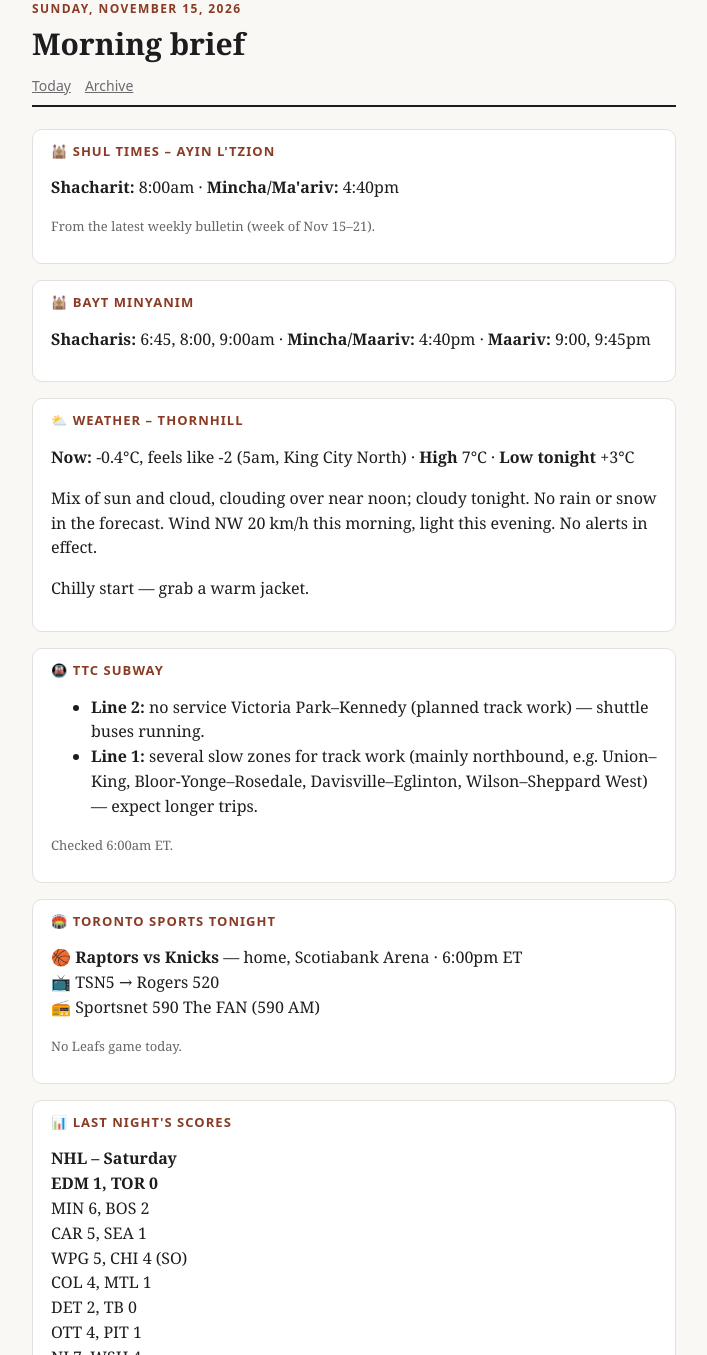
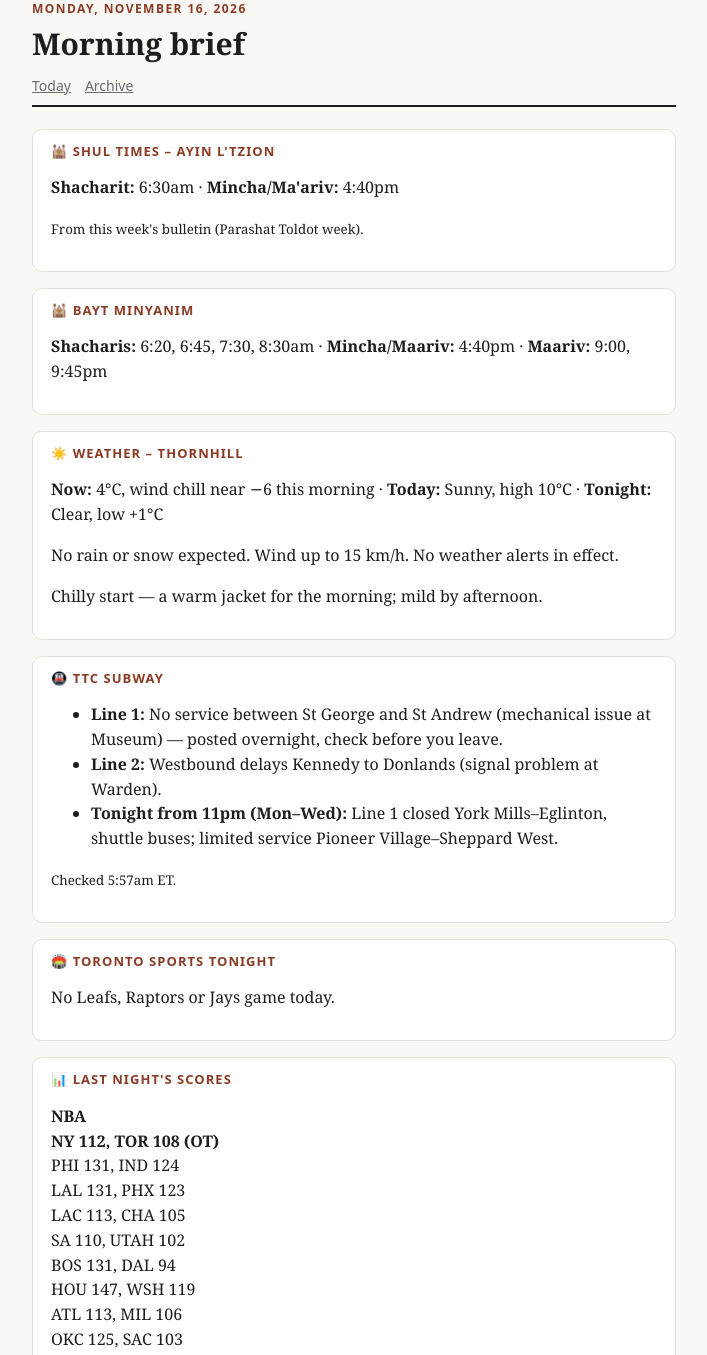
Before and after one commit to mikeyopp2/morningbrief, a plain HTML site: page index.html in a window 1280 px wide. Shown: the part 25-1380 px from the top of the page, without its empty margins (286-993 px from the left). Drawn offline with Linux system fonts and the light colour scheme.

Commit message:
Morning brief 2026-11-16
Co-Authored-By: Claude Opus 5.5 <noreply@anthropic.com>
Claude-Session: https://claude.ai/code/session_01W1ANss1ZCicwy2kjuK4vxe

```diff
--- a/index.html
+++ b/index.html
@@ -23,32 +23,43 @@ a{color:var(--accent)}
 footer{font:12px/1.5 system-ui,sans-serif;color:var(--muted);text-align:center;margin-top:24px;padding-top:12px;border-top:1px solid var(--line)}
 </style></head>
 <body><div class="wrap">
-<header><div class="kicker">Sunday, November 15, 2026</div><h1>Morning brief</h1>
+<header><div class="kicker">Monday, November 16, 2026</div><h1>Morning brief</h1>
 <nav><a href="index.html">Today</a><a href="archive.html">Archive</a></nav></header>
-<section><h2>🕍 Shul times – Ayin L'Tzion</h2>
-<p><b>Shacharit:</b> 8:00am · <b>Mincha/Ma'ariv:</b> 4:40pm</p>
-<p style="font-size:13px;color:#666">From the latest weekly bulletin (week of Nov 15–21).</p></section>
-<section><h2>🕍 BAYT minyanim</h2>
-<p><b>Shacharis:</b> 6:45, 8:00, 9:00am · <b>Mincha/Maariv:</b> 4:40pm · <b>Maariv:</b> 9:00, 9:45pm</p></section>
-<section><h2>⛅ Weather – Thornhill</h2>
-<p><b>Now:</b> -0.4°C, feels like -2 (5am, King City North) · <b>High</b> 7°C · <b>Low tonight</b> +3°C</p>
-<p>Mix of sun and cloud, clouding over near noon; cloudy tonight. No rain or snow in the forecast. Wind NW 20 km/h this morning, light this evening. No alerts in effect.</p>
-<p>Chilly start — grab a warm jacket.</p></section>
-<section><h2>🚇 TTC subway</h2>
-<ul><li><b>Line 2:</b> no service Victoria Park–Kennedy (planned track work) — shuttle buses running.</li>
-<li><b>Line 1:</b> several slow zones for track work (mainly northbound, e.g. Union–King, Bloor-Yonge–Rosedale, Davisville–Eglinton, Wilson–Sheppard West) — expect longer trips.</li></ul>
-<p style="font-size:13px;color:#666">Checked 6:00am ET.</p></section>
-<section><h2>🏟️ Toronto sports tonight</h2>
-<p>🏀 <b>Raptors vs Knicks</b> — home, Scotiabank Arena · 6:00pm ET<br>
-📺 TSN5 → Rogers 520<br>
-📻 Sportsnet 590 The FAN (590 AM)</p>
-<p style="font-size:13px;color:#666">No Leafs game today.</p></section>
-<section><h2>📊 Last night's scores</h2>
-<p><b>NHL – Saturday</b><br><b>EDM 1, TOR 0</b><br>MIN 6, BOS 2<br>CAR 5, SEA 1<br>WPG 5, CHI 4 (SO)<br>COL 4, MTL 1<br>DET 2, TB 0<br>OTT 4, PIT 1<br>NJ 7, WSH 4<br>PHI 4, CBJ 3<br>FLA 4, STL 1<br>DAL 2, BUF 0<br>SJ 6, UTA 5 (SO)<br>NYI 6, ANA 2<br>CGY 3, LA 2</p>
-<p><b>NHL – Friday</b><br>NYR 5, VAN 1<br>NSH 3, VGK 2 (SO)</p>
-<p><b>NBA – Saturday</b><br>DEN 116, NO 108<br>CLE 127, DAL 117<br>MIA 137, DET 117<br>MEM 129, BKN 110<br>CHI 117, MIN 106</p>
-<p><b>NBA – Friday</b><br>IND 106, NY 104<br>ORL 107, MIL 99<br>MIA 133, CLE 121<br>CHI 125, ATL 117 (OT)<br>MEM 142, NO 111<br>HOU 125, UTAH 118<br>SA 123, GS 85<br>POR 120, SAC 107<br>LAC 113, OKC 112</p></section>
-<p class="sources">Sources: <a href="https://www.altzy.org/">ALTZY bulletin (weekly cache)</a> · <a href="https://www.bayt.ca/">bayt.ca</a> · <a href="https://weather.gc.ca/en/location/index.html?coords=43.837,-79.508">Environment Canada</a> · <a href="https://www.ttc.ca/service-advisories/subway-service">TTC alerts</a> · <a href="https://showdar.tv/schedule/2026-11-15">showdar.tv</a> · <a href="https://www.tsn.ca/radio/toronto-1050/raps/article/tsn-1050-raptors-broadcast-schedule/">TSN 1050 Raptors schedule</a> · <a href="https://www.espn.com/nhl/scoreboard">ESPN scoreboards</a></p>
+<section>
+<h2>🕍 Shul times – Ayin L'Tzion</h2>
+<p><b>Shacharit:</b> 6:30am · <b>Mincha/Ma'ariv:</b> 4:40pm</p>
+<p><small>From this week's bulletin (Parashat Toldot week).</small></p>
+</section>
+<section>
+<h2>🕍 BAYT minyanim</h2>
+<p><b>Shacharis:</b> 6:20, 6:45, 7:30, 8:30am · <b>Mincha/Maariv:</b> 4:40pm · <b>Maariv:</b> 9:00, 9:45pm</p>
+</section>
+<section>
+<h2>☀️ Weather – Thornhill</h2>
+<p><b>Now:</b> 4°C, wind chill near −6 this morning · <b>Today:</b> Sunny, high 10°C · <b>Tonight:</b> Clear, low +1°C</p>
+<p>No rain or snow expected. Wind up to 15 km/h. No weather alerts in effect.</p>
+<p>Chilly start — a warm jacket for the morning; mild by afternoon.</p>
+</section>
+<section>
+<h2>🚇 TTC subway</h2>
+<ul>
+<li><b>Line 1:</b> No service between St George and St Andrew (mechanical issue at Museum) — posted overnight, check before you leave.</li>
+<li><b>Line 2:</b> Westbound delays Kennedy to Donlands (signal problem at Warden).</li>
+<li><b>Tonight from 11pm (Mon–Wed):</b> Line 1 closed York Mills–Eglinton, shuttle buses; limited service Pioneer Village–Sheppard West.</li>
+</ul>
+<p><small>Checked 5:57am ET.</small></p>
+</section>
+<section>
+<h2>🏟️ Toronto sports tonight</h2>
+<p>No Leafs, Raptors or Jays game today.</p>
+</section>
+<section>
+<h2>📊 Last night's scores</h2>
+<p><b>NBA</b><br><b>NY 112, TOR 108 (OT)</b><br>PHI 131, IND 124<br>LAL 131, PHX 123<br>LAC 113, CHA 105<br>SA 110, UTAH 102<br>BOS 131, DAL 94<br>HOU 147, WSH 119<br>ATL 113, MIL 106<br>OKC 125, SAC 103</p>
+<p><b>NHL</b><br>EDM 5, PHI 2<br>DAL 2, FLA 1 (OT)<br>ANA 6, CGY 1<br>VAN 6, VGK 3<br>SJ 4, NSH 2</p>
+<p><b>NFL</b><br>DET 35, NE 10<br>KC 35, ATL 13<br>CLE 27, HOU 24<br>MIN 30, GB 10<br>JAX 40, TEN 23<br>IND 24, MIA 22<br>CAR 20, NO 17<br>BUF 31, NYJ 12<br>SEA 21, LV 13<br>LAR 34, ARI 6<br>SF 46, DAL 40<br>CIN 38, PIT 18</p>
+</section>
+<p class="sources">Sources: <a href="https://www.bayt.ca/">bayt.ca</a> · <a href="https://weather.gc.ca/en/location/index.html?coords=43.836,-79.508">Environment Canada (Vaughan)</a> · <a href="https://www.ttc.ca/service-advisories/subway-service">TTC service alerts</a> · <a href="https://showdar.tv/schedule/2026-11-16">showdar.tv</a> · <a href="https://www.espn.com/">ESPN scoreboards</a> · ALTZY weekly bulletin</p>
 
-<footer>Published Sunday, November 15, 2026 at 5:58 AM EST</footer>
+<footer>Published Monday, November 16, 2026 at 5:58 AM EST</footer>
 </div></body></html>
```
Also changed, not shown: archive.html (+2 -1 lines), briefs/2026-11-16.html (added, +65 -0 lines).
